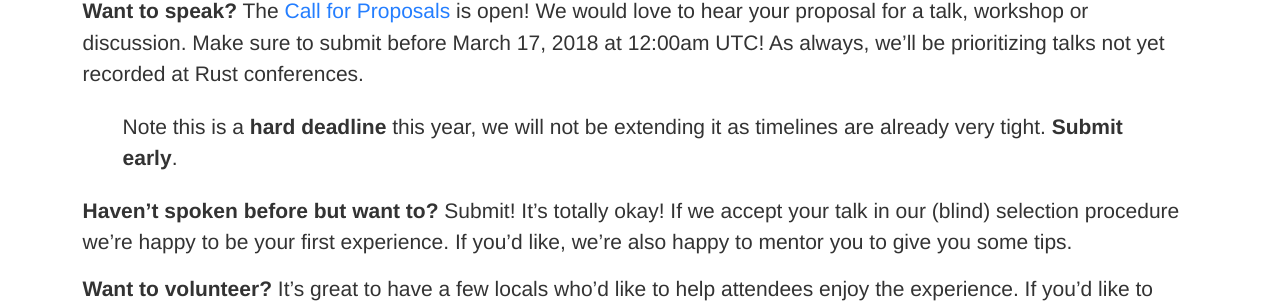
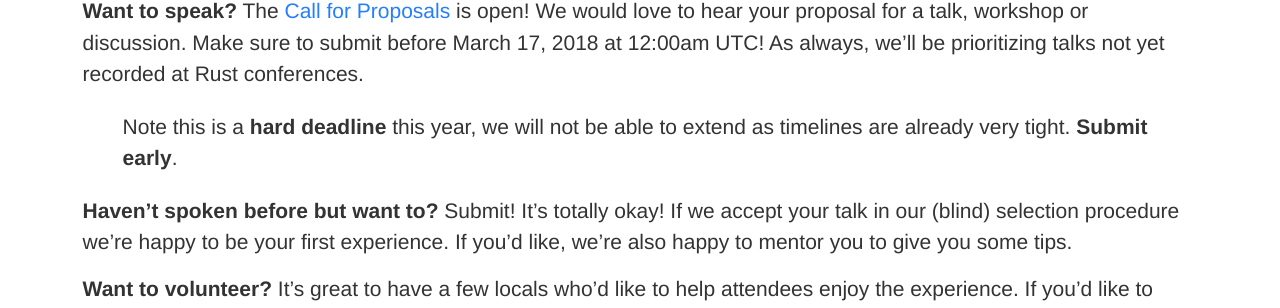
Before and after one commit to RustFestEU/blog.rustfest.eu, a Jekyll site: the page built from _posts/2018-02-05-lets-step-in-paris.md, in a window 1280 px wide and 900 px high, scrolled down 1109 px. Shown: the part 145-453 px from the top of the window. Built offline with Jekyll 4.4.1, drawn with Linux system fonts in a browser that asks for light colours.

Commit message:
Update 2018-02-05-lets-step-in-paris.md

```diff
--- a/_posts/2018-02-05-lets-step-in-paris.md
+++ b/_posts/2018-02-05-lets-step-in-paris.md
@@ -21,7 +21,7 @@
 <!-- change limit date? -->
 **Want to speak?** The [Call for Proposals](https://cfp.rustfest.eu/) is open! We would love to hear your proposal for a talk, workshop or discussion. Make sure to submit before March 17, 2018 at 12:00am UTC! As always, we'll be prioritizing talks not yet recorded at Rust conferences.
 
-> Note this is a **hard deadline** this year, we will not be extending it as timelines are already very tight. **Submit early**.
+> Note this is a **hard deadline** this year, we will not be able to extend as timelines are already very tight. **Submit early**.
 
 **Haven't spoken before but want to?** Submit! It's totally okay! If we accept your talk in our (blind) selection procedure we're happy to be your first experience. If you'd like, we're also happy to mentor you to give you some tips.
 
```
